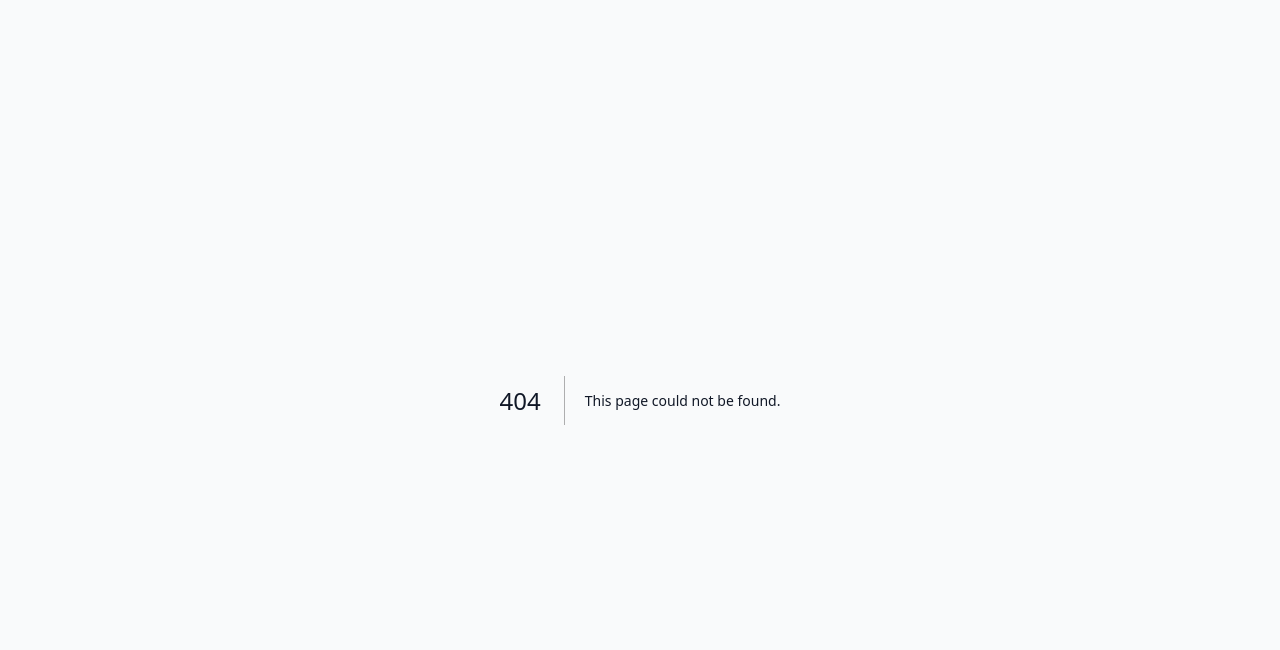
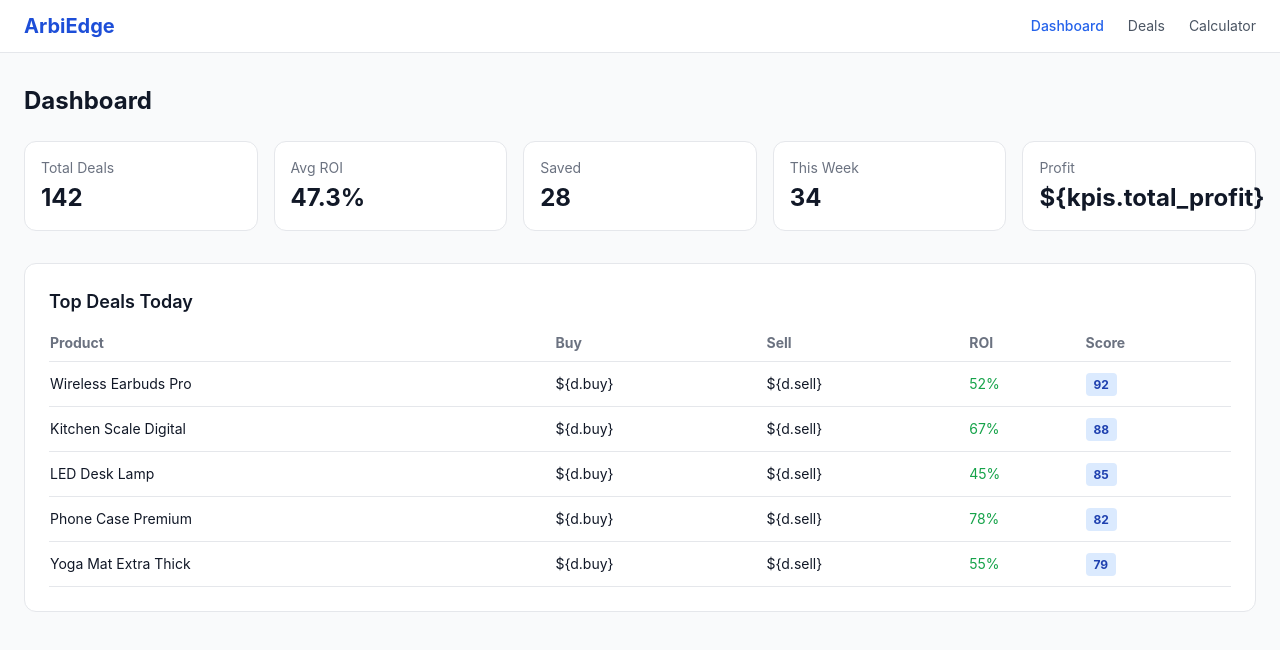
Before and after one commit to tabishzaidiai-web/arbiedge, a Next.js app in the folder frontend/: page /dashboard in a window 1280 px wide. Before the commit this address had no page. Shown: the top 650 px of the page. Built offline with nearby package versions, Linux system fonts and the light colour scheme.

Commit message:
Add dashboard page

```diff
--- /dev/null
+++ b/frontend/src/app/dashboard/page.tsx
@@ -0,0 +1,44 @@
+'use client';
+import { useState } from 'react';
+import Link from 'next/link';
+
+export default function Dashboard() {
+  const kpis = { total_deals: 142, avg_roi: 47.3, total_saved: 28, deals_this_week: 34, total_profit: 2847.50 };
+  const topDeals = [
+    { title: 'Wireless Earbuds Pro', buy: 18.99, sell: 34.99, roi: 52, score: 92 },
+    { title: 'Kitchen Scale Digital', buy: 12.49, sell: 24.99, roi: 67, score: 88 },
+    { title: 'LED Desk Lamp', buy: 22.00, sell: 39.99, roi: 45, score: 85 },
+    { title: 'Phone Case Premium', buy: 8.99, sell: 19.99, roi: 78, score: 82 },
+    { title: 'Yoga Mat Extra Thick', buy: 15.99, sell: 29.99, roi: 55, score: 79 },
+  ];
+
+  return (
+    <div className="min-h-screen bg-gray-50">
+      <nav className="bg-white border-b px-6 py-3 flex items-center justify-between">
+        <Link href="/" className="text-xl font-bold text-blue-700">ArbiEdge</Link>
+        <div className="flex gap-6 text-sm">
+          <Link href="/dashboard" className="text-blue-600 font-medium">Dashboard</Link>
+          <Link href="/deals" className="text-gray-600">Deals</Link>
+          <Link href="/calculator" className="text-gray-600">Calculator</Link>
+        </div>
+      </nav>
+      <div className="max-w-7xl mx-auto px-6 py-8">
+        <h1 className="text-2xl font-bold mb-6">Dashboard</h1>
+        <div className="grid grid-cols-2 md:grid-cols-5 gap-4 mb-8">
+          <div className="bg-white rounded-xl p-4 border"><p className="text-sm text-gray-500">Total Deals</p><p className="text-2xl font-bold mt-1">{kpis.total_deals}</p></div>
+          <div className="bg-white rounded-xl p-4 border"><p className="text-sm text-gray-500">Avg ROI</p><p className="text-2xl font-bold mt-1">{kpis.avg_roi}%</p></div>
+          <div className="bg-white rounded-xl p-4 border"><p className="text-sm text-gray-500">Saved</p><p className="text-2xl font-bold mt-1">{kpis.total_saved}</p></div>
+          <div className="bg-white rounded-xl p-4 border"><p className="text-sm text-gray-500">This Week</p><p className="text-2xl font-bold mt-1">{kpis.deals_this_week}</p></div>
+          <div className="bg-white rounded-xl p-4 border"><p className="text-sm text-gray-500">Profit</p><p className="text-2xl font-bold mt-1">${'{'}kpis.total_profit{'}'}</p></div>
+        </div>
+        <div className="bg-white rounded-xl border p-6">
+          <h2 className="text-lg font-semibold mb-4">Top Deals Today</h2>
+          <table className="w-full text-sm">
+            <thead><tr className="border-b text-left text-gray-500"><th className="pb-2">Product</th><th className="pb-2">Buy</th><th className="pb-2">Sell</th><th className="pb-2">ROI</th><th className="pb-2">Score</th></tr></thead>
+            <tbody>{topDeals.map((d, i) => (<tr key={i} className="border-b"><td className="py-3">{d.title}</td><td className="py-3">${'{'}d.buy{'}'}</td><td className="py-3">${'{'}d.sell{'}'}</td><td className="py-3 text-green-600">{d.roi}%</td><td className="py-3"><span className="px-2 py-1 rounded text-xs font-bold bg-blue-100 text-blue-800">{d.score}</span></td></tr>))}</tbody>
+          </table>
+        </div>
+      </div>
+    </div>
+  );
+}
```
